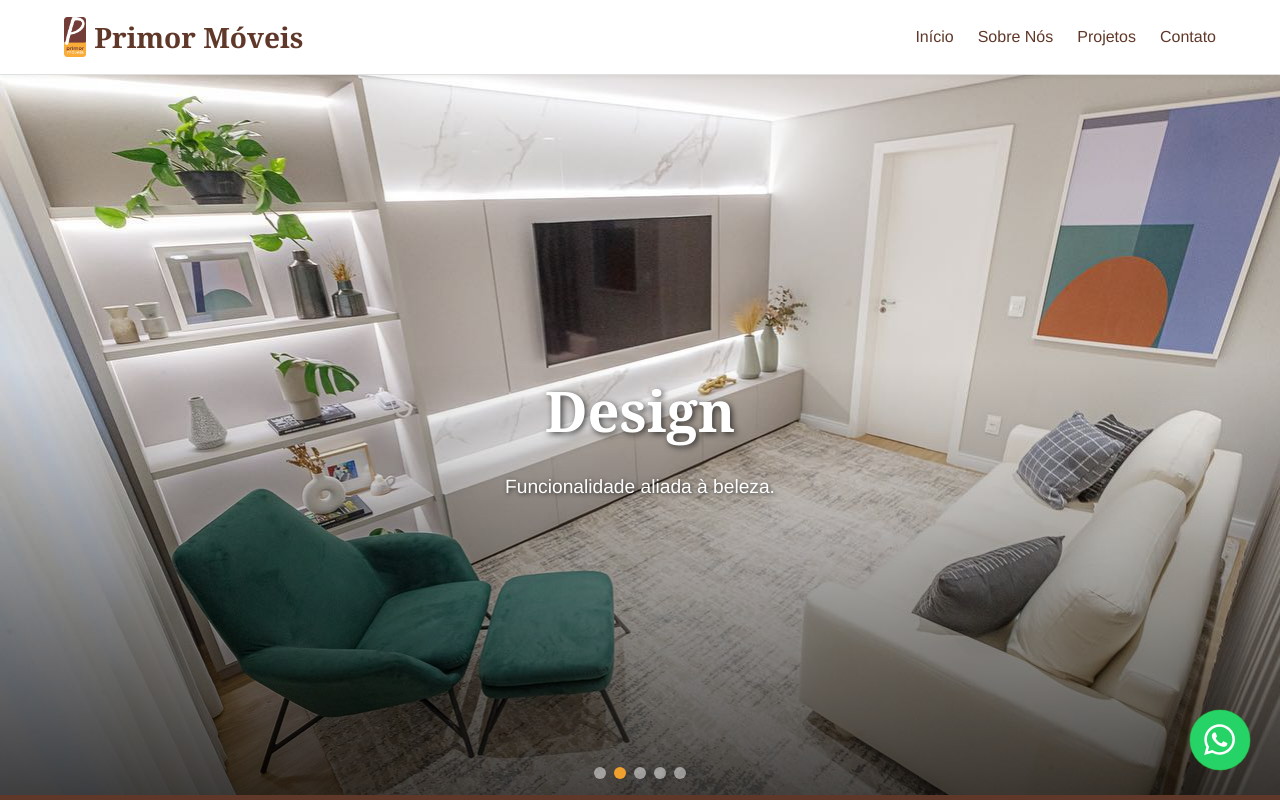
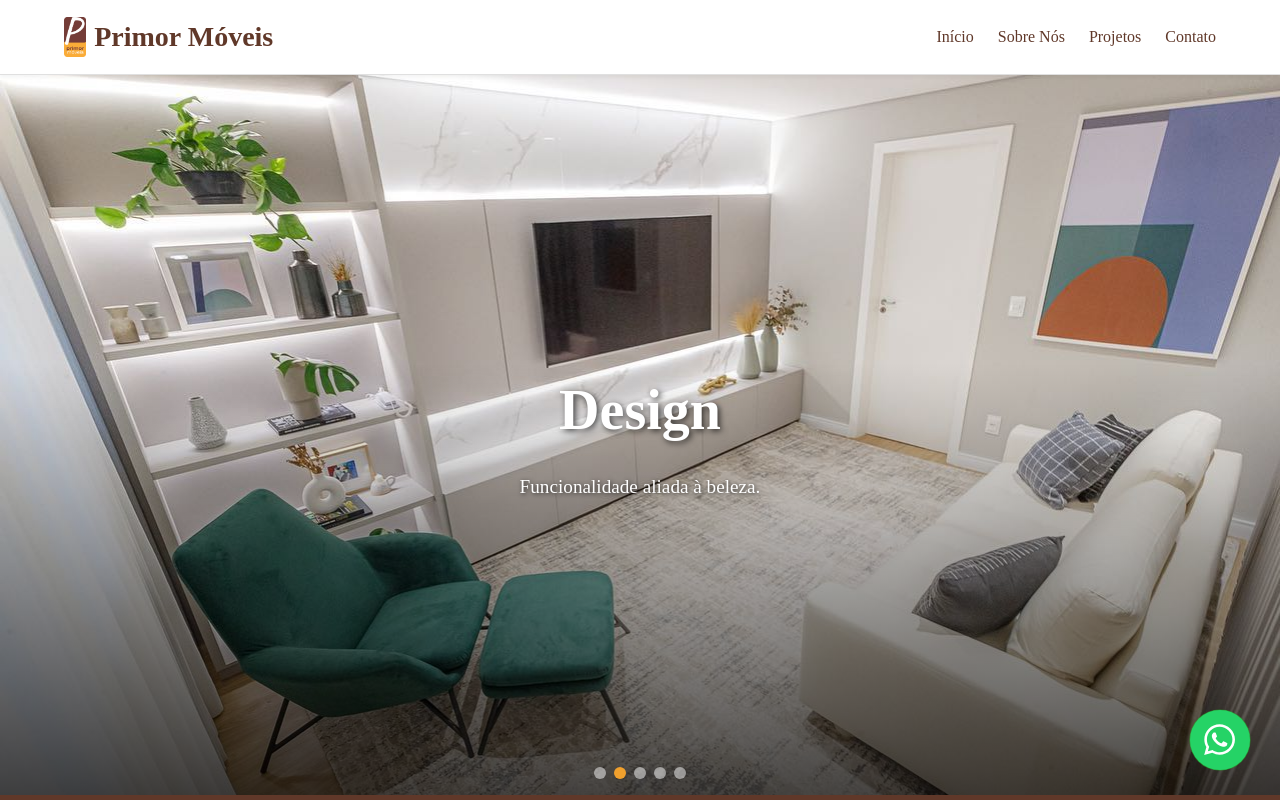
Before and after one commit to GustavoAlbuquerquee/primor-moveis, a Next.js app: page / in a window 1280 px wide. Shown: the top 800 px of the page. Built offline with nearby package versions, Linux system fonts and the light colour scheme.

Commit message:
refactor: Atualizar comentários e ajustar fontes para uso de variáveis CSS no tema

```diff
--- a/src/styles/theme.ts
+++ b/src/styles/theme.ts
@@ -1,23 +1,23 @@
 // src/styles/theme.ts
 export const theme = {
   colors: {
-    primary: '#F0A02D',      // Laranja Amarelado (seu destaque principal)
-    secondary: '#603829',    // Marrom Escuro (para textos principais, fundos escuros, acentos secundários)
-
-    textOnLight: '#603829',  // Marrom Escuro para texto em fundos claros
-    textOnDark: '#FFFFFF',   // Branco para texto em fundos escuros (como o Marrom ou Laranja)
-
-    background: '#FFFFFF',   // Fundo principal do site (Branco)
-    lightBackground: '#fbf7f4', // Um off-white/bege muito sutil para seções alternadas
-
-    mediumGray: '#e0e0e0',     // Para bordas sutis
-    darkGray: '#5a5a5a',       // Para textos secundários menos importantes
+    // ... suas cores continuam aqui ...
+    primary: '#F0A02D',
+    secondary: '#603829',
+    textOnLight: '#603829',
+    textOnDark: '#FFFFFF',
+    background: '#FFFFFF',
+    lightBackground: '#fbf7f4',
+    mediumGray: '#e0e0e0',
+    darkGray: '#5a5a5a',
   },
   fonts: {
-    main: "'Helvetica Neue', Helvetica, Arial, sans-serif",
-    headings: "'Georgia', serif", // Considere uma fonte mais moderna se 'Georgia' não se encaixar no "clean"
+    // 4. ATUALIZE AQUI para usar as variáveis CSS
+    main: 'var(--font-lato)',       // Fonte para textos
+    headings: 'var(--font-montserrat)', // Fonte para títulos
   },
   spacings: {
+    // ... seus espaçamentos ...
     small: '8px',
     medium: '16px',
     large: '24px',
```
